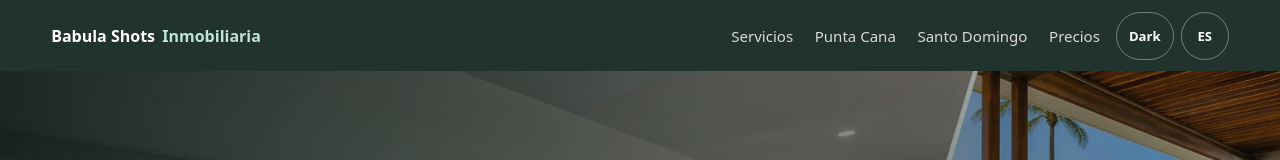
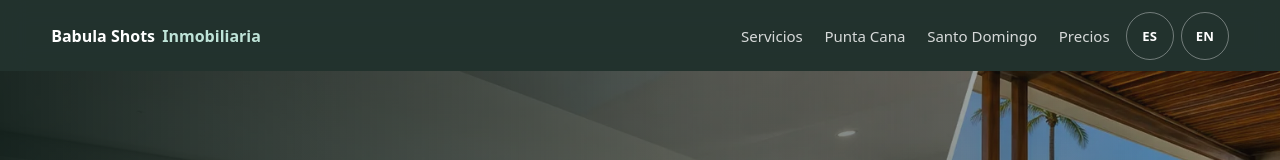
Before and after one commit to fotografosantodomingo/real-estate-babulashots-, a Next.js app: page /en in a window 1280 px wide. Shown: the top 160 px of the page. Built offline with nearby package versions, Linux system fonts and the light colour scheme.

Commit message:
Improve Lighthouse JavaScript and image delivery

```diff
--- a/components/PropertyGallery.tsx
+++ b/components/PropertyGallery.tsx
@@ -44,7 +44,7 @@ export function PropertyGallery({ locale = "es" }: { locale?: "es" | "en" }) {
         <div className="property-gallery">
           {galleryItems.map((item) => (
             <figure key={item.label}>
-              <Image src={assetPath(item.src)} alt={item.alt} width={item.width} height={item.height} />
+              <Image src={assetPath(item.src)} alt={item.alt} width={item.width} height={item.height} sizes="(max-width: 720px) 100vw, (max-width: 1100px) 50vw, 25vw" />
               <figcaption>{item.label}</figcaption>
             </figure>
           ))}
--- a/components/ThemeLanguageControls.tsx
+++ b/components/ThemeLanguageControls.tsx
@@ -1,74 +1,14 @@
-"use client";
-
-import type { MouseEvent } from "react";
-import { useEffect, useMemo, useState } from "react";
-import { usePathname, useRouter } from "next/navigation";
-import { blogPosts } from "@/lib/blogPosts";
-import { cityPath, realEstateCities } from "@/lib/realEstateCities";
-import { industryPath, realEstateIndustries } from "@/lib/realEstateIndustries";
-import { realEstateServices, servicePath } from "@/lib/realEstateServices";
-import { withBasePath } from "@/lib/seo";
-
-function targetLanguagePath(pathname: string, targetLocale: "es" | "en") {
-  const currentPath = pathname || "/";
-  const pairs = [
-    { es: "/", en: "/en/" },
-    ...realEstateCities.map((city) => ({ es: cityPath(city), en: cityPath(city, "en") })),
-    ...realEstateServices.map((service) => ({ es: servicePath(service), en: servicePath(service, "en") })),
-    ...realEstateIndustries.map((industry) => ({ es: industryPath(industry), en: industryPath(industry, "en") })),
-    ...blogPosts.map((post) => ({ es: `/${post.slug}`, en: `/en/${post.enSlug}` }))
-  ];
-  const normalized = currentPath.endsWith("/") && currentPath !== "/" ? currentPath.slice(0, -1) : currentPath;
-  const match = pairs.find((pair) => pair.es === normalized || pair.en === normalized || `${pair.es}/` === currentPath || `${pair.en}/` === currentPath);
-
-  if (match) return targetLocale === "es" ? match.es : match.en;
-
-  if (targetLocale === "es") {
-    return currentPath.replace(/^\/en(?=\/|$)/, "") || "/";
-  }
-
-  if (currentPath === "/" || currentPath === "/en" || currentPath === "/en/") return "/en/";
-  if (currentPath.startsWith("/en/")) return currentPath;
-  return `/en${currentPath}`;
-}
+import Link from "next/link";
 
 export function ThemeLanguageControls() {
-  const pathname = usePathname() || "/";
-  const router = useRouter();
-  const currentPath = pathname || "/";
-  const isEnglish = currentPath === "/en" || currentPath === "/en/" || currentPath.startsWith("/en/");
-  const targetLocale = isEnglish ? "es" : "en";
-  const languagePath = useMemo(() => targetLanguagePath(pathname, targetLocale), [pathname, targetLocale]);
-  const languageHref = withBasePath(languagePath);
-  const [theme, setTheme] = useState<"dark" | "light">("light");
-
-  useEffect(() => {
-    const savedTheme = window.localStorage.getItem("theme");
-    const initialTheme = savedTheme === "dark" || savedTheme === "light" ? savedTheme : "light";
-    document.documentElement.dataset.theme = initialTheme;
-    setTheme(initialTheme);
-  }, []);
-
-  function handleThemeToggle() {
-    const nextTheme = theme === "dark" ? "light" : "dark";
-    document.documentElement.dataset.theme = nextTheme;
-    window.localStorage.setItem("theme", nextTheme);
-    setTheme(nextTheme);
-  }
-
-  function handleLanguageSwitch(event: MouseEvent<HTMLAnchorElement>) {
-    event.preventDefault();
-    router.push(languagePath);
-  }
-
   return (
-    <div className="site-controls" aria-label="Site options">
-      <button className="control-button" type="button" onClick={handleThemeToggle} aria-label={theme === "dark" ? "Switch to light mode" : "Switch to dark mode"}>
-        {theme === "dark" ? "Light" : "Dark"}
-      </button>
-      <a className="control-button" href={languageHref} hrefLang={isEnglish ? "es-DO" : "en"} onClick={handleLanguageSwitch}>
-        {isEnglish ? "ES" : "EN"}
-      </a>
+    <div className="site-controls" aria-label="Language options">
+      <Link className="control-button" href="/" hrefLang="es-DO">
+        ES
+      </Link>
+      <Link className="control-button" href="/en/" hrefLang="en">
+        EN
+      </Link>
     </div>
   );
 }
```
